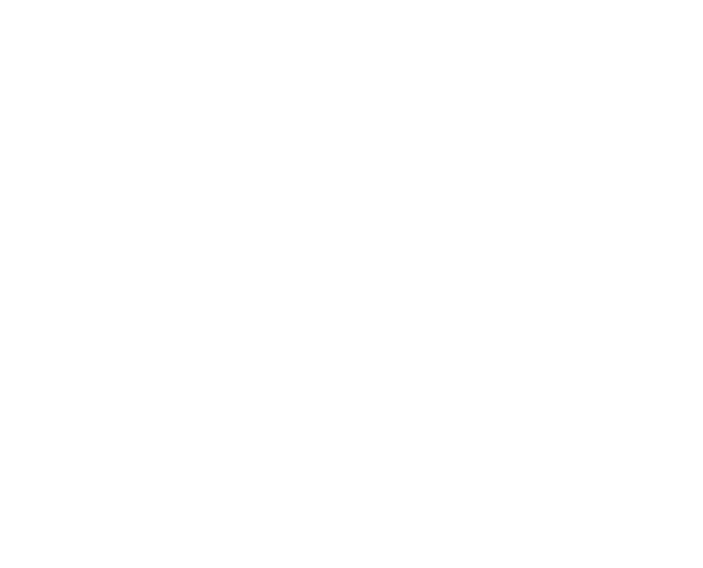
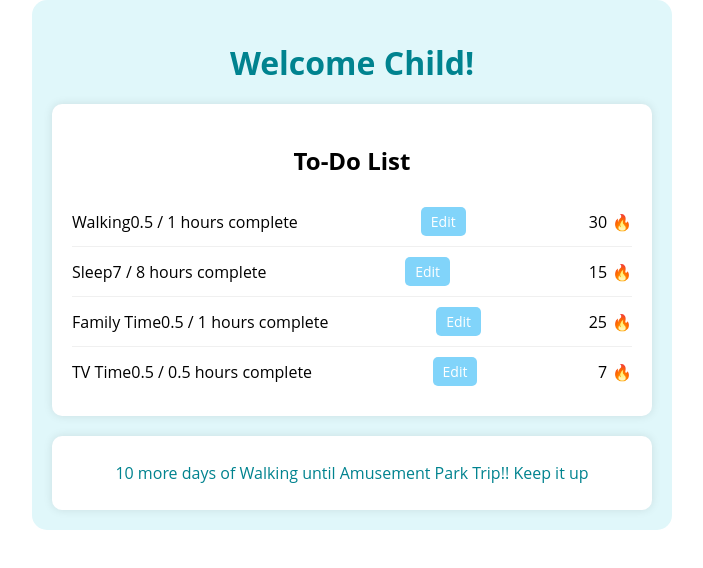
Before and after one commit to Hareem-K/HabitCircle_albertahealthhack, a React (Create React App) app in the folder habitcircle/: page /patientDashboard in a window 1280 px wide. Shown: the top 568 px of the page, without its empty margins (288-991 px from the left). Built offline with nearby package versions, Linux system fonts and the light colour scheme.

Commit message:
working on patient dashboard

```diff
--- a/habitcircle/src/Pages/PatientDashboard.js
+++ b/habitcircle/src/Pages/PatientDashboard.js
@@ -1,8 +1,40 @@
+// PatientDashboard.js
 import React, { useState, useEffect } from 'react';
 import './Styling/PatientDashboard.css';
 
+function PatientDashboard() {
+    // Example data, replace with your actual data or fetch from API
+    const [tasks, setTasks] = useState([
+        { name: 'Walking', completed: 0.5, total: 1, points: 30, editable: true },
+        { name: 'Sleep', completed: 7, total: 8, points: 15, editable: true },
+        { name: 'Family Time', completed: 0.5, total: 1, points: 25, editable: true },
+        { name: 'TV Time', completed: 0.5, total: 0.5, points: 7, editable: true },
+    ]);
 
-function PatientDashboard(){
+    return (
+        <div className="patient-dashboard">
+            <h1>Welcome Child!</h1>
+            <div className="todo-list">
+                <h2>To-Do List</h2>
+                {tasks.map((task, index) => (
+                    <div key={index} className="task">
+                        <div className="task-info">
+                            <span>{task.name}</span>
+                            <span>{task.completed} / {task.total} hours complete</span>
+                        </div>
+                        {task.editable && <button className="edit-button">Edit</button>}
+                        <div className="task-points">
+                            <span>{task.points}</span>
+                            <span role="img" aria-label="fire">🔥</span>
+                        </div>
+                    </div>
+                ))}
+            </div>
+            <div className="message">
+                <p>10 more days of Walking until Amusement Park Trip!! Keep it up</p>
+            </div>
+        </div>
+    );
+}
 
-}
 export default PatientDashboard;
--- a/habitcircle/src/Pages/Styling/PatientDashboard.css
+++ b/habitcircle/src/Pages/Styling/PatientDashboard.css
@@ -0,0 +1,68 @@
+/* PatientDashboard.css */
+.patient-dashboard {
+    text-align: center;
+    background-color: #e0f7fa;
+    padding: 20px;
+    border-radius: 15px;
+    max-width: 600px;
+    margin: 0 auto;
+    font-family: Arial, sans-serif;
+}
+
+h1 {
+    color: #00838f;
+    margin-bottom: 20px;
+}
+
+.todo-list {
+    background-color: #ffffff;
+    padding: 20px;
+    border-radius: 10px;
+    box-shadow: 0px 0px 10px rgba(0, 0, 0, 0.1);
+    margin-bottom: 20px;
+}
+
+.task {
+    display: flex;
+    align-items: center;
+    justify-content: space-between;
+    padding: 10px 0;
+    border-bottom: 1px solid #f0f0f0;
+}
+
+.task:last-child {
+    border-bottom: none;
+}
+
+.task-info {
+    text-align: left;
+}
+
+.edit-button {
+    background-color: #81d4fa;
+    border: none;
+    border-radius: 5px;
+    padding: 5px 10px;
+    cursor: pointer;
+    font-size: 14px;
+    color: #ffffff;
+}
+
+.task-points {
+    display: flex;
+    align-items: center;
+}
+
+.task-points span:first-child {
+    margin-right: 5px;
+}
+
+.message {
+    background-color: #ffffff;
+    padding: 10px;
+    border-radius: 10px;
+    box-shadow: 0px 0px 10px rgba(0, 0, 0, 0.1);
+    color: #00838f;
+    font-size: 16px;
+    margin-top: 20px;
+}
```
